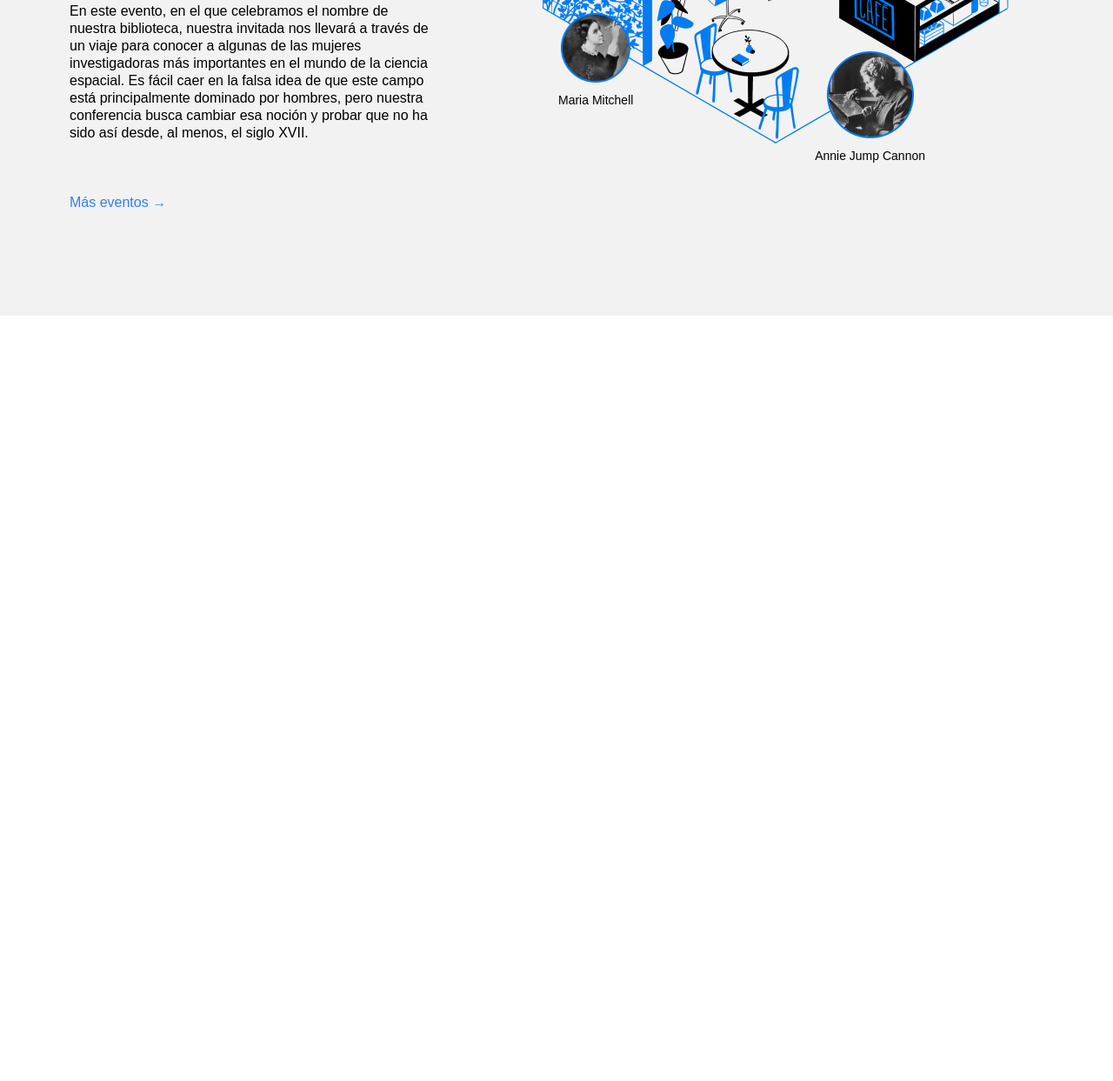
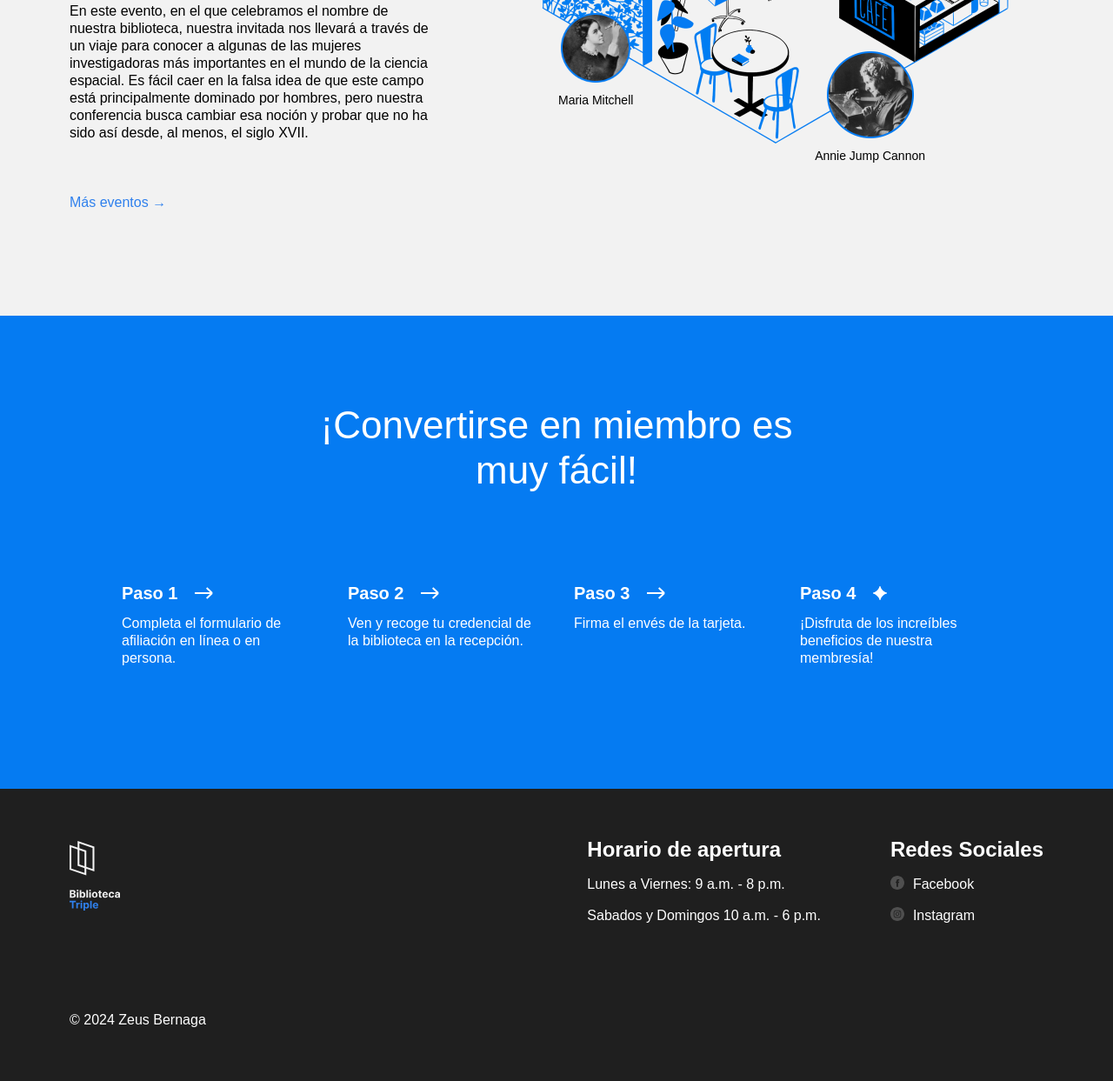
Before and after one commit to ZeusAbR/web_project_library_es, a plain HTML site: page index.html in a window 1280 px wide. Shown: the part 2575-3818 px from the top of the page at 87% size. Before the commit the page ends 2938 px from the top, so only its background shows below. Drawn offline with Linux system fonts and the light colour scheme.

Commit message:
parte tres/sprint 3

```diff
--- a/index.html
+++ b/index.html
@@ -29,10 +29,10 @@
               <a class="nav__link" href="#events">Eventos</a>
             </li>
             <li>
-              <a class="nav__link">Conviértete en miembro</a>
+              <a class="nav__link" href="membership">Conviértete en miembro</a>
             </li>
             <li>
-              <a class="nav__link">Contactos</a>
+              <a class="nav__link" href="footer">Contactos</a>
             </li>
           </ul>
         </nav>
@@ -221,6 +221,107 @@
             </div>
           </div>
         </section>
+        <section class="membership" id="membership">
+          <h2 class="membership__title">
+            ¡Convertirse en miembro es muy fácil!
+          </h2>
+          <ul class="membership__steps">
+            <li class="step">
+              <h3 class="step__title">
+                Paso 1
+                <img
+                  src="./images/icon_step_forward.svg"
+                  alt="icon forward"
+                  class="step__icon"
+                />
+              </h3>
+              <p class="step__description">
+                Completa el formulario de afiliación en línea o en persona.
+              </p>
+            </li>
+            <li class="step">
+              <h3 class="step__title">
+                Paso 2
+                <img
+                  src="./images/icon_step_forward.svg"
+                  alt="icon forward"
+                  class="step__icon"
+                />
+              </h3>
+              <p class="step__description">
+                Ven y recoge tu credencial de la biblioteca en la recepción.
+              </p>
+            </li>
+            <li class="step">
+              <h3 class="step__title">
+                Paso 3
+                <img
+                  src="./images/icon_step_forward.svg"
+                  alt="icon forward"
+                  class="step__icon"
+                />
+              </h3>
+              <p class="step__description">Firma el envés de la tarjeta.</p>
+            </li>
+            <li class="step">
+              <h3 class="step__title">
+                Paso 4
+                <img
+                  src="./images/icon_step_finish.svg"
+                  alt="icon finish"
+                  class="step__icon"
+                />
+              </h3>
+              <p class="step__description">
+                ¡Disfruta de los increíbles beneficios de nuestra membresía!
+              </p>
+            </li>
+          </ul>
+        </section>
+
+        <footer class="footer" id="footer">
+          <div class="footer__columns">
+            <div class="footer__column">
+              <img class="footer__logo" src="./images/logo_white.svg" />
+            </div>
+            <div class="footer__column footer__column_content_hours">
+              <h2 class="footer__column-heading">Horario de apertura</h2>
+              <ul class="footer__list">
+                <li class="footer__list-item">
+                  Lunes a Viernes: 9 a.m. - 8 p.m.
+                </li>
+                <li class="footer__list-item">
+                  Sabados y Domingos 10 a.m. - 6 p.m.
+                </li>
+              </ul>
+            </div>
+            <div class="footer__column footer__column_content_social">
+              <h2 class="footer__column-heading">Redes Sociales</h2>
+              <ul class="footer__list">
+                <li class="footer__list-item">
+                  <a class="footer__column-link" href="#">
+                    <img
+                      class="footer__social-icon"
+                      src="./images/facebook_white.svg"
+                    />Facebook
+                  </a>
+                </li>
+                <li class="footer__list-item">
+                  <a class="footer__column-link" href="#">
+                    <img
+                      class="footer__social-icon"
+                      src="./images/instagram_white.svg"
+                    />Instagram
+                  </a>
+                </li>
+              </ul>
+
+            </div>
+
+
+          </div>
+          <p class="footer__copyright">© 2024 Zeus Bernaga</p>
+        </footer>
       </main>
     </div>
   </body>
--- a/styles/style.css
+++ b/styles/style.css
@@ -293,4 +293,119 @@ bottom: 82px;
   text-align: center;
   font-size: 14px;
   margin: 0;
-}/*aqui la etiqueta de los parrafos donde se describe el nombre de la persona , dos elementos no cambian su posicion del nombre  */
+}
+
+.membership {
+  padding: 100px 0 140px;
+  background-color: #057bf2;
+  color: #ffffff;
+}
+
+.membership__title {
+  max-width: 574px;
+  margin: auto;
+  text-align: center;
+  font-size: 44px;
+  font-weight: 500;
+  line-height: 52px;
+}
+
+.membership__steps {
+  display: flex;
+  flex-basis: auto;
+  justify-content: center;
+  gap: 40px;/**/
+  list-style-type: none;
+  padding: 0;
+  margin: 100px 0 0;/**/
+  /* Agrega estilos */
+}
+
+.step {
+  width: 220px;
+  flex-wrap: wrap;
+  justify-content: baseline;
+  /* Agrega estilos */
+}
+
+.step__title {
+  margin: 0;
+  font-size: 20px;
+  line-height: 30px;
+  font-weight: 700;
+  display: flex;
+  align-items: center;
+}
+
+.step__icon {
+  margin-left: 20px;
+}
+
+.step__description {
+  margin: 10px 0 0;
+}
+
+.footer {
+  box-sizing: border-box;
+  background-color:#1f1f1f;
+  color: #ffffff;
+  padding: 60px 80px;
+
+}
+
+.footer__columns {
+  display: flex;
+
+  flex-wrap: wrap;
+  gap: 80px;
+
+
+}
+
+.footer__column_content_hours {
+  margin-left: auto;
+
+}
+
+.footer__column_content_social {
+
+}
+
+.footer__logo {
+  width: 58px;
+  height: 80px;
+}
+
+.footer__column-heading {
+  margin: 0 0 20px;
+
+}
+
+.footer__list {
+  /* El siguiente código elimina los estilos predeterminados del navegador para las listas */
+  list-style-type: none;
+  padding: 0;
+  margin: 0;
+  display: flex;
+  flex-direction: column;
+  gap: 16px;
+}
+
+.footer__list-item {
+}
+
+.footer__column-link {
+  display: flex;
+  color: white;
+  text-decoration: none;
+  gap: 10px;
+}
+
+.footer__social-icon {
+  width: 16px;
+  height: 16px;
+}
+
+.footer__copyright {
+  margin: 100px 0 0;
+}
```
